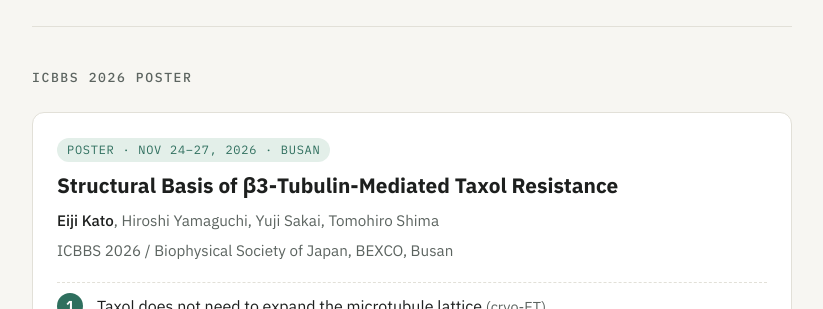
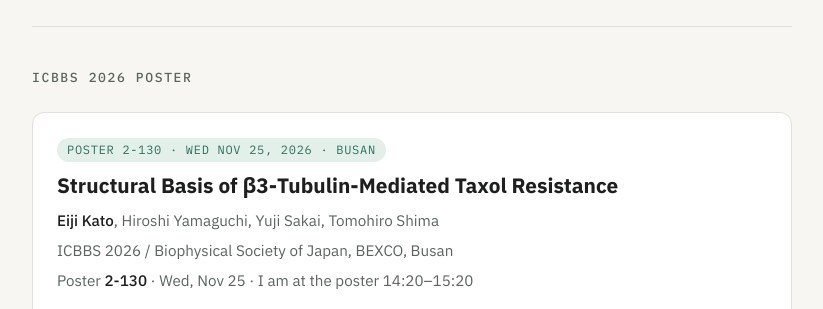
Before and after one commit to gorgeouspig/gorgeouspig.github.io, a plain HTML site: page index.html in a window 1280 px wide. Shown: the part 634-943 px from the top of the page, without its empty margins (228-1051 px from the left). Drawn offline with Linux system fonts and the light colour scheme; a web font is replaced by a local one.

Commit message:
Add ICBBS poster number and presence time
Co-Authored-By: Claude Opus 5.5 <noreply@anthropic.com>

```diff
--- a/index.html
+++ b/index.html
@@ -209,11 +209,11 @@
     <section id="icbbs2026">
       <h2><span class="en">ICBBS 2026 Poster</span><span class="ja">ICBBS 2026 ポスター発表</span></h2>
       <article class="poster">
-        <span class="badge">POSTER · NOV 24–27, 2026 · BUSAN</span>
+        <span class="badge">POSTER 2-130 · WED NOV 25, 2026 · BUSAN</span>
         <h3>Structural Basis of β3-Tubulin-Mediated Taxol Resistance</h3>
         <p class="meta"><strong>Eiji Kato</strong>, Hiroshi Yamaguchi, Yuji Sakai, Tomohiro Shima</p>
         <p class="meta">ICBBS 2026 / Biophysical Society of Japan, BEXCO, Busan</p>
-        <!-- TODO: poster number / session -->
+        <p class="meta"><span class="en">Poster <strong>2-130</strong> · Wed, Nov 25 · I am at the poster 14:20–15:20</span><span class="ja">ポスター番号 <strong>2-130</strong>・11月25日（水）・説明の時間 14:20–15:20</span></p>
         <ol class="findings">
           <li class="en">Taxol does not need to expand the microtubule lattice <span class="note">(cryo-ET)</span>.</li>
           <li class="ja">Taxol は微小管の格子を広げなくてもよい <span class="note">（クライオ ET）</span></li>
```
